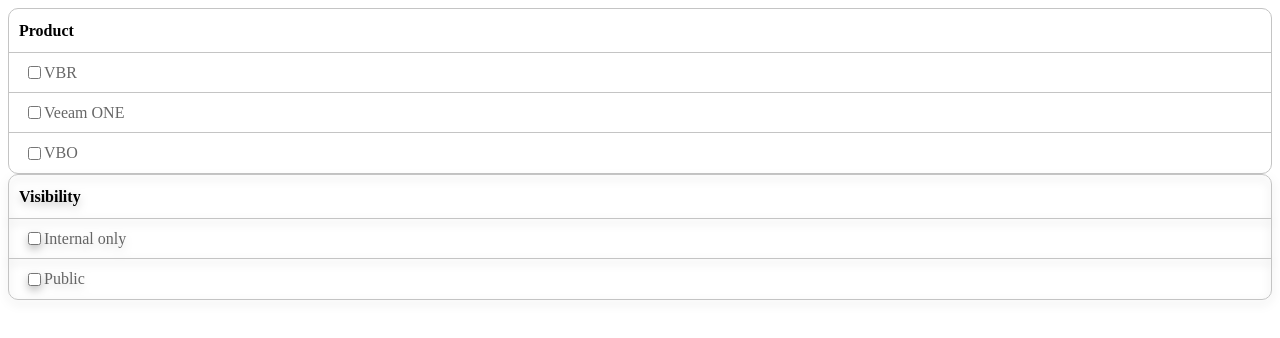
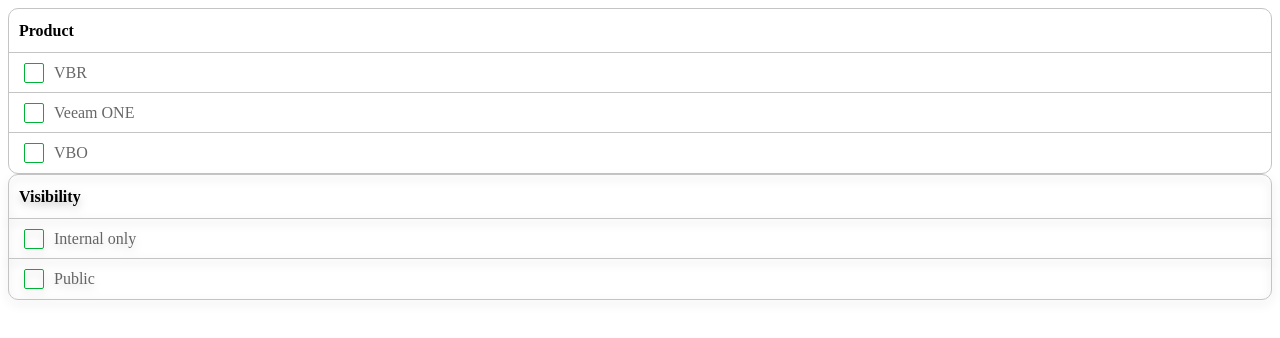
Before and after one commit to MatthewMarkov/veem-test, a React (Create React App) app: page / in a window 1280 px wide. Shown: the top 338 px of the page. Built offline with nearby package versions, Linux system fonts and the light colour scheme.

Commit message:
правка стилей фильтров

```diff
--- a/src/App.tsx
+++ b/src/App.tsx
@@ -57,16 +57,25 @@
             Product
           </div>
           <div className={'filter__item'}>
-            <input type="checkbox" id="VBR" name="VBR"/>
-            <label htmlFor="VBR">VBR</label>
+            <label className={'checkbox'}>
+              <input type="checkbox" name="VBR"/>
+              <div>VBR</div>
+              <span className="checkmark"/>
+            </label>
           </div>
           <div className={'filter__item'}>
-            <input type="checkbox" id="Veeam ONE" name="Veeam ONE"/>
-            <label htmlFor="Veeam ONE">Veeam ONE</label>
+            <label className={'checkbox'}>
+              <input type="checkbox" name="Veeam ONE" />
+              <div>Veeam ONE</div>
+              <span className="checkmark"/>
+            </label>
           </div>
           <div className={'filter__item'}>
-            <input type="checkbox" id="VBO" name="VBO"/>
-            <label htmlFor="VBO">VBO</label>
+            <label className={'checkbox'}>
+              <input type="checkbox" name="VBO"/>
+              <div>VBO</div>
+              <span className="checkmark"/>
+            </label>
           </div>
         </div>
         <div className={'filter filter_volumed'}>
@@ -74,12 +83,18 @@
             Visibility
           </div>
           <div className={'filter__item'}>
-            <input type="checkbox" id="Internal only" name="Internal only"/>
-            <label htmlFor="Internal only">Internal only</label>
+            <label className={'checkbox'}>
+              <input type="checkbox" name="Internal only"/>
+              <div>Internal only</div>
+              <span className="checkmark"/>
+            </label>
           </div>
           <div className={'filter__item'}>
-            <input type="checkbox" id="Public" name="Public"/>
-            <label htmlFor="Public">Public</label>
+            <label className={'checkbox'}>
+              <input type="checkbox" id="Public" name="Public" className={'checkbox'}/>
+              <div>Public</div>
+              <span className="checkmark"/>
+            </label>
           </div>
         </div>
       </div>
--- /dev/null
+++ b/src/styles/checkbox/checkbox.scss
@@ -0,0 +1,56 @@
+.checkbox {
+  display: flex;
+  align-items: center;
+  align-content: center;
+  position: relative;
+  padding-left: 35px;
+  cursor: pointer;
+  width: 100%;
+  height: 100%;
+  -webkit-user-select: none;
+  -moz-user-select: none;
+  -ms-user-select: none;
+  user-select: none;
+  & >:nth-child(2) {
+    margin-left: 10px;
+  }
+}
+
+.checkbox input {
+  position: absolute;
+  opacity: 0;
+  cursor: pointer;
+  height: 0;
+  width: 0;
+}
+
+.checkmark {
+  position: absolute;
+  top: 10px;
+  left: 15px;
+  height: 20px;
+  width: 20px;
+  border-radius: 2px;
+  border: 1px solid #00B336;
+}
+
+
+.checkmark:after {
+  content: "";
+  position: absolute;
+  display: none;
+}
+
+.checkbox input:checked ~ .checkmark:after {
+  display: block;
+}
+
+.checkbox .checkmark:after {
+  left: 6px;
+  top: 2px;
+  width: 5px;
+  height: 10px;
+  border: solid #00B336;
+  border-width: 0 2px 2px 0;
+  transform: rotate(45deg);
+}
--- a/src/styles/filter/__item/filter__item.scss
+++ b/src/styles/filter/__item/filter__item.scss
@@ -4,9 +4,12 @@
   align-items: center;
   height: 40px;
   border-bottom: 1px solid #C4C4C4;
-  padding-left: 15px;
+  //padding-left: 15px;
   color: rgba(0, 0, 0, 0.6);
   &:last-child{
     border-bottom: none;
   }
+  &:hover{
+    background: #F1F1F1;
+  }
 }
--- a/src/styles/index.scss
+++ b/src/styles/index.scss
@@ -5,6 +5,7 @@
 @import "filter/__header/filter__header";
 @import "filter/_volumed/filter_volumed";
 @import "../styles/main/main";
+@import "checkbox/checkbox";
 
 * {
   box-sizing: border-box;
```
